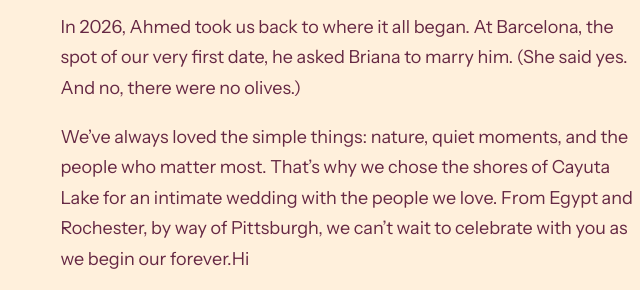
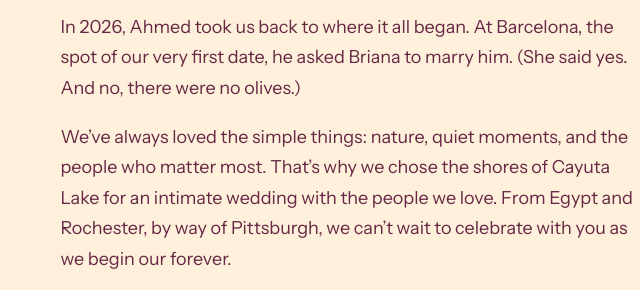
Before and after one commit to ahmedotem/Wedding, a plain HTML site: page index.html in a window 1280 px wide. Shown: the part 1660-1950 px from the top of the page, 585-1225 px from the left. Drawn offline with Linux system fonts and the light colour scheme.

Commit message:
index.html

```diff
--- a/index.html
+++ b/index.html
@@ -59,7 +59,7 @@
         <p>When we finally met at Barcelona Wine Bar in downtown Pittsburgh, Ahmed got there first, a little early and a little nervous. By the end of the night, he had learned two very important things: Briana hates olives, and she loves cheese. Mostly, though, it didn&rsquo;t feel like a first date. It felt like meeting someone we already knew by heart.</p>
         <p>There was no single moment when we knew. We just knew, and our love kept growing a little more every day. When we moved to New Jersey, Briana packed up her life and came along. Along the way, our family grew by two: Koda and Kiko, our Shiba Inus, who now run the household.</p>
         <p>In 2026, Ahmed took us back to where it all began. At Barcelona, the spot of our very first date, he asked Briana to marry him. (She said yes. And no, there were no olives.)</p>
-        <p>We&rsquo;ve always loved the simple things: nature, quiet moments, and the people who matter most. That&rsquo;s why we chose the shores of Cayuta Lake for an intimate wedding with the people we love. From Egypt and Rochester, by way of Pittsburgh, we can&rsquo;t wait to celebrate with you as we begin our forever.Hi </p>
+        <p>We&rsquo;ve always loved the simple things: nature, quiet moments, and the people who matter most. That&rsquo;s why we chose the shores of Cayuta Lake for an intimate wedding with the people we love. From Egypt and Rochester, by way of Pittsburgh, we can&rsquo;t wait to celebrate with you as we begin our forever.</p>
         <p class="signoff">Briana &amp; Ahmed</p>
       </div>
     </section>
```
